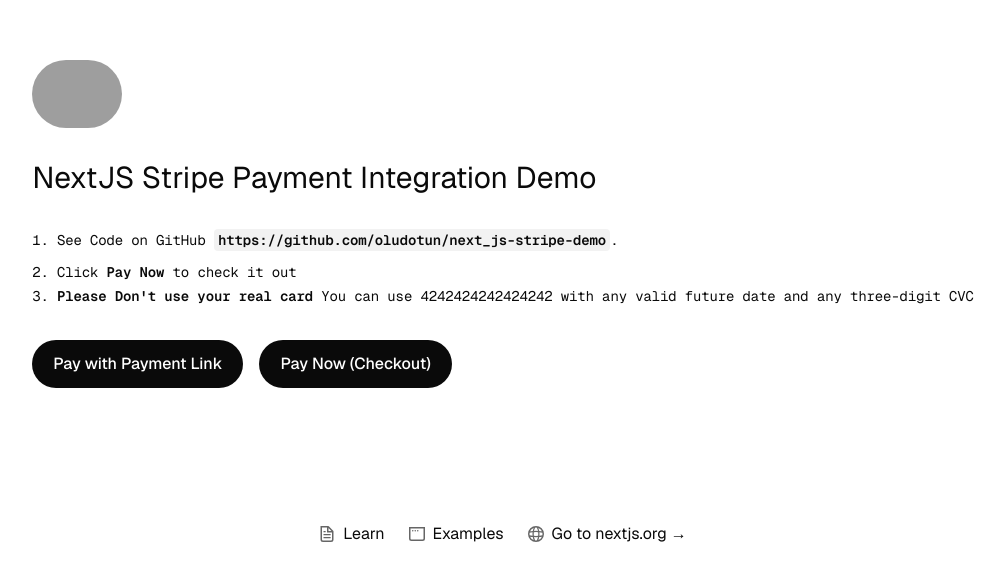
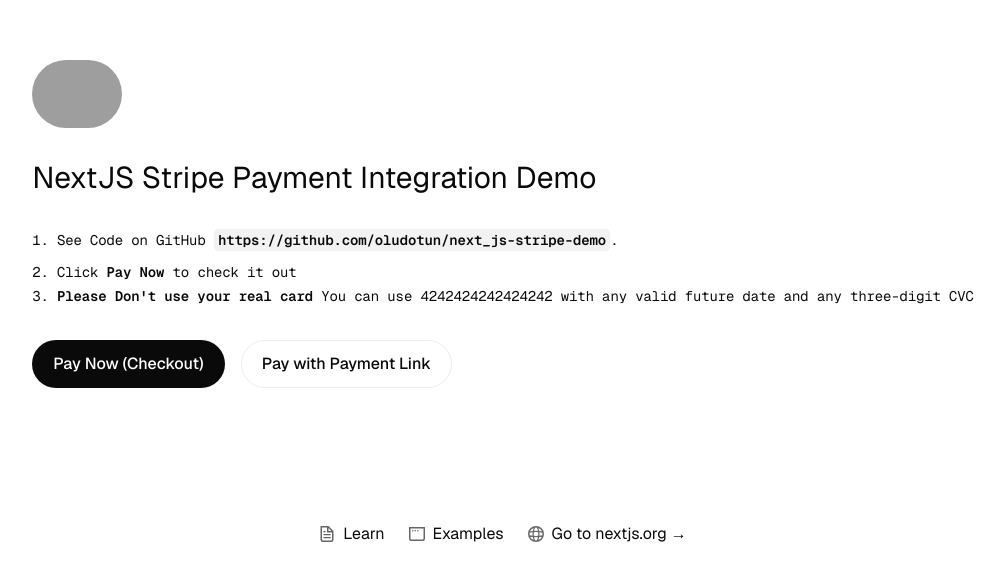
Before and after one commit to oludotun/next_js-stripe-demo, a Next.js app: page / in a window 1280 px wide. Shown: the part 176-756 px from the top of the page, without its empty margins (137-1142 px from the left). Built offline with nearby package versions, Linux system fonts and the light colour scheme; grey boxes are pictures that could not be loaded.

Commit message:
Reposition payment link button for improved visibility and user experience

```diff
--- a/app/page.tsx
+++ b/app/page.tsx
@@ -60,13 +60,6 @@
                 </ol>
 
                 <div className="flex gap-4 items-center flex-col sm:flex-row">
-                    <a
-                        className="rounded-full border border-solid border-transparent transition-colors flex items-center justify-center bg-foreground text-background gap-2 hover:bg-[#383838] dark:hover:bg-[#ccc] font-medium text-sm sm:text-base h-10 sm:h-12 px-4 sm:px-5 sm:w-auto"
-                        href={process.env.NEXT_PUBLIC_PAYMENT_LINK}
-                        rel="noopener noreferrer"
-                    >
-                        Pay with Payment Link
-                    </a>
                     <form action="/api/checkout_sessions" method="POST">
                         <button
                             type="submit"
@@ -76,6 +69,13 @@
                             Pay Now (Checkout)
                         </button>
                     </form>
+                    <a
+                        className="rounded-full border border-solid border-black/[.08] dark:border-white/[.145] transition-colors flex items-center justify-center hover:bg-[#f2f2f2] dark:hover:bg-[#1a1a1a] hover:border-transparent font-medium text-sm sm:text-base h-10 sm:h-12 px-4 sm:px-5"
+                        href={process.env.NEXT_PUBLIC_PAYMENT_LINK}
+                        rel="noopener noreferrer"
+                    >
+                        Pay with Payment Link
+                    </a>
                 </div>
             </main>
             <footer className="row-start-3 flex gap-[24px] flex-wrap items-center justify-center">
```
